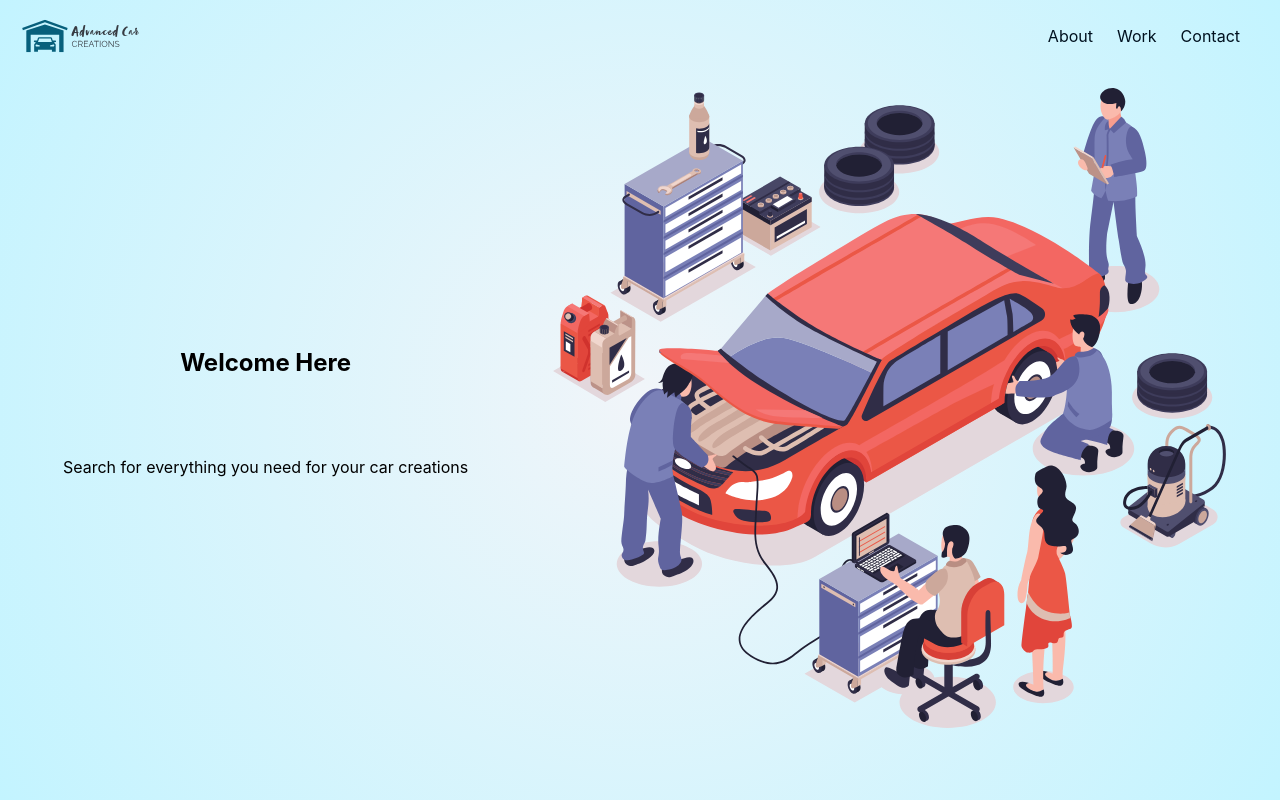
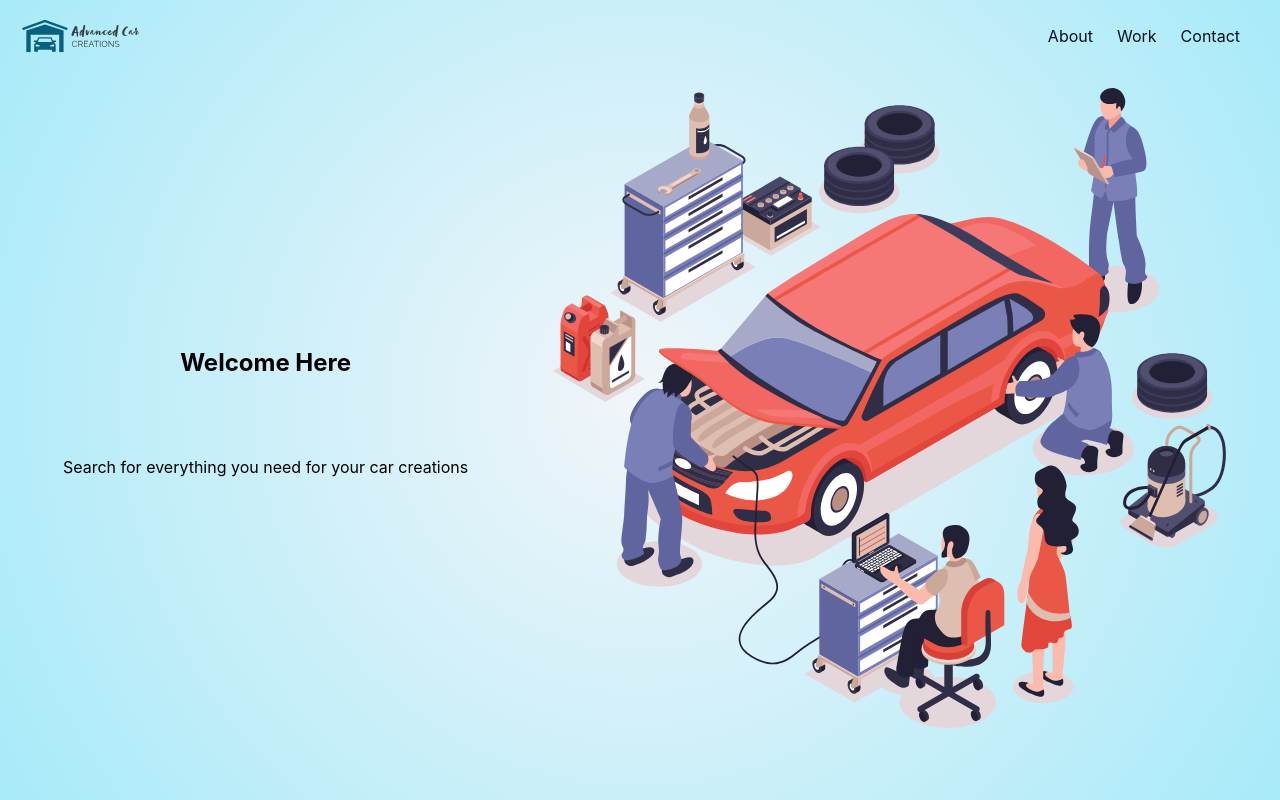
Before and after one commit to joncoronel/ACC, a Next.js app: page / in a window 1280 px wide. Shown: the top 800 px of the page. Built offline with nearby package versions, Linux system fonts and the light colour scheme; a web font is replaced by a local one.

Commit message:
changes color of landing page slightly

```diff
--- a/components/Navigation/Nav.module.scss
+++ b/components/Navigation/Nav.module.scss
@@ -7,7 +7,7 @@
   color: var(--color-primary);
 
   //backdrop-filter: blur(10px);
-  padding: .5rem 1rem;
+  padding: 0.5rem 1rem;
   transition: background-color 0.25s cubic-bezier(0.645, 0.045, 0.355, 1),
     filter 0.25s cubic-bezier(0.645, 0.045, 0.355, 1);
   height: 4.5rem;
@@ -116,7 +116,8 @@
 
   .navMobile {
     display: flex;
-    transition: all 0.25s cubic-bezier(0.645, 0.045, 0.355, 1);
+    transition: transform 0.25s cubic-bezier(0.645, 0.045, 0.355, 1),
+      visibility 0.25s cubic-bezier(0.645, 0.045, 0.355, 1);
   }
 
   .navMobile.open {
--- a/components/Sections/Landing.module.scss
+++ b/components/Sections/Landing.module.scss
@@ -14,7 +14,7 @@
   background: radial-gradient(
     circle,
     rgba(241, 245, 249, 1) 0%,
-    rgba(195, 244, 255, 1) 100%
+    rgba(168, 234, 249, 1) 100%
   );
 }
 
```
